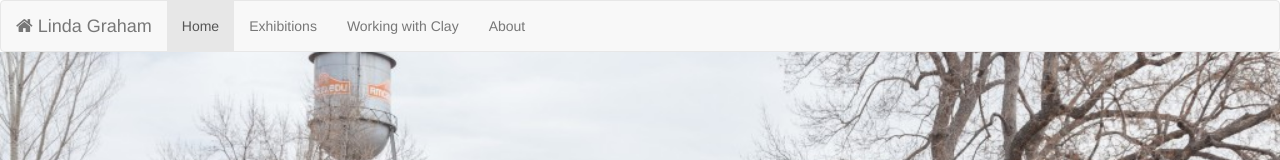
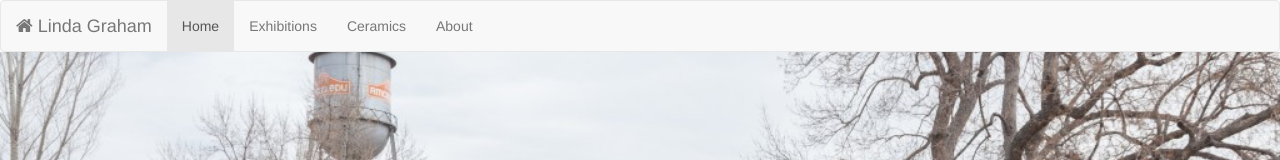
Before and after one commit to LindaGrahamStudio/linda-graham-ng, a website: page index.html in a window 1280 px wide. Shown: the top 160 px of the page. Drawn offline with nearby package versions, Linux system fonts and the light colour scheme; some packages are replaced by stand-ins of ours; a script that the page names is missing.

Commit message:
Change "Working with Clay" to "Ceramics"

```diff
--- a/index.html
+++ b/index.html
@@ -85,7 +85,7 @@
 		            <a
 		            	data-toggle="collapse"
 		            	data-target="#bs-example-navbar-collapse-1.in"
-		            	ui-sref="portfolio-list.list({portfolioListName: 'workingWithClay'})">Working with Clay</a>
+		            	ui-sref="portfolio-list.list({portfolioListName: 'workingWithClay'})">Ceramics</a>
 		        </li>
 		        <!-- <li  ui-sref-active="active">
 		            <a
```
Also changed, not shown: 1 other file.
